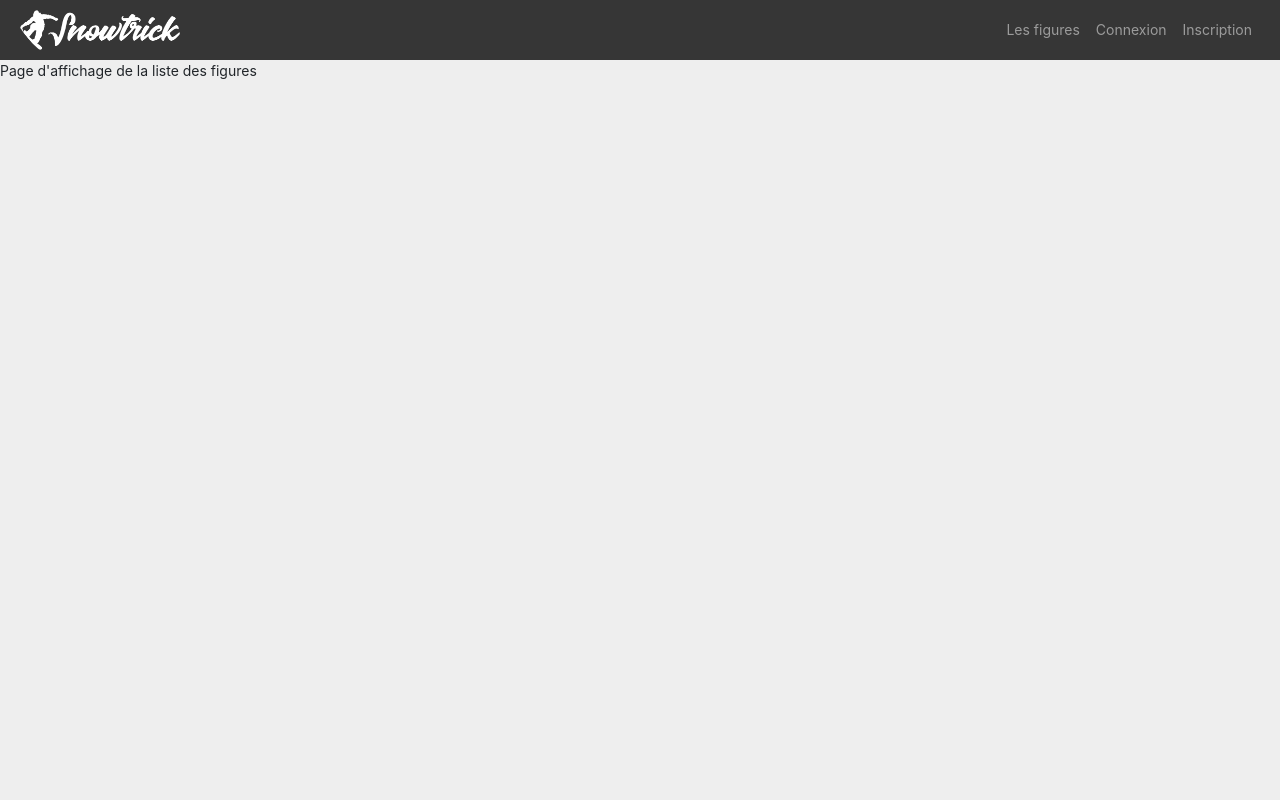
After one commit to JordanGtl/Snowtricks, a Symfony app: template templates/figure/list.html.twig in a window 1280 px wide. The commit adds this page. Run offline with Twig, Linux system fonts and the light colour scheme; the template is opened without the code that fills it, so the values that code supplies are empty; some libraries are stand-ins or nearby versions.

Commit message:
Add base controller + Base template

```diff
--- /dev/null
+++ b/public/css/styles.css
@@ -0,0 +1,13 @@
+/* All */
+html{height:100%;}
+body{height:100%;font-size:14px;background:#eee;}
+
+/* Navigation */
+.navbar{background-color: #363636 !important;padding:0 20px;}
+.nav-link, .navbar-brand{color:#fff;}
+.nav-item:hover{background:#222222;}
+.nav-item{height: 60px;line-height: 43px;}
+.logo
+{
+    background:url('/images/title.png');background-size: 100% 100%;display: block;width: 160px;height: 40px;
+}
--- a/templates/base.html.twig
+++ b/templates/base.html.twig
@@ -3,9 +3,35 @@
     <head>
         <meta charset="UTF-8">
         <title>{% block title %}Welcome!{% endblock %}</title>
-        {% block stylesheets %}{% endblock %}
+        {% block stylesheets %}
+            <link rel="stylesheet" href="https://maxcdn.bootstrapcdn.com/bootstrap/4.0.0-beta.2/css/bootstrap.min.css" integrity="sha384-PsH8R72JQ3SOdhVi3uxftmaW6Vc51MKb0q5P2rRUpPvrszuE4W1povHYgTpBfshb" crossorigin="anonymous">
+            <link rel="stylesheet" href="{{ asset('css/styles.css') }}">
+        {% endblock %}
     </head>
     <body>
+        <nav class="navbar navbar-expand-md navbar-dark bg-primary">
+            <a class="navbar-brand abs logo" href="/index.php"></a>
+            <button class="navbar-toggler" type="button" data-toggle="collapse" data-target="#collapsingNavbar">
+                <span class="navbar-toggler-icon"></span>
+            </button>
+            <div class="navbar-collapse collapse" id="collapsingNavbar">
+                <ul class="navbar-nav">
+
+                </ul>
+                <ul class="navbar-nav ml-auto">
+                    <li class="nav-item">
+                        <a class="nav-link" href="{{ path('app_figures') }}">Les figures</a>
+                    </li>
+                    <li class="nav-item">
+                        <a class="nav-link"  href="{{ path('app_login') }}" data-toggle="collapse">Connexion</a>
+                    </li>
+                    <li class="nav-item">
+                        <a class="nav-link" href="{{ path('app_register') }}" data-target="#myModal" data-toggle="modal">Inscription</a>
+                    </li>
+                </ul>
+            </div>
+        </nav>
+
         {% block body %}{% endblock %}
         {% block javascripts %}{% endblock %}
     </body>
--- /dev/null
+++ b/templates/default/index.html.twig
@@ -0,0 +1,4 @@
+{% extends "base.html.twig" %}
+
+{% block title %}Snowtrick | Homepage{% endblock %}
+{% block body %}Contenu{% endblock %}
--- /dev/null
+++ b/templates/figure/list.html.twig
@@ -0,0 +1,5 @@
+{% extends "base.html.twig" %}
+
+{% block title %}Snowtrick | Figures{% endblock %}
+
+{% block body %}Page d'affichage de la liste des figures{% endblock %}
--- /dev/null
+++ b/templates/member/login.html.twig
@@ -0,0 +1,5 @@
+{% extends "base.html.twig" %}
+
+{% block title %}Snowtrick | Connexion{% endblock %}
+
+{% block body %}Contenu connexion{% endblock %}
--- /dev/null
+++ b/templates/member/register.html.twig
@@ -0,0 +1,5 @@
+{% extends "base.html.twig" %}
+
+{% block title %}Snowtrick | Inscription{% endblock %}
+
+{% block body %}Contenu inscription{% endblock %}
```
Also changed, not shown: src/Controller/DefaultController.php (added, +18 -0 lines), src/Controller/FigureController.php (added, +16 -0 lines), src/Controller/MemberController.php (added, +24 -0 lines), public/.htaccess (added), public/images/title.png (added), 2 other files.
